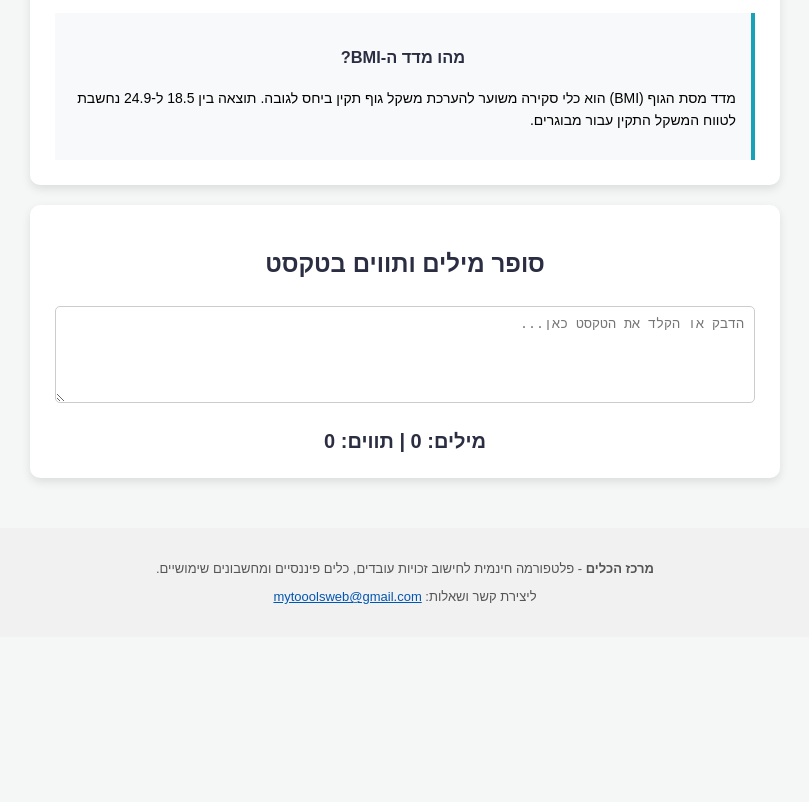
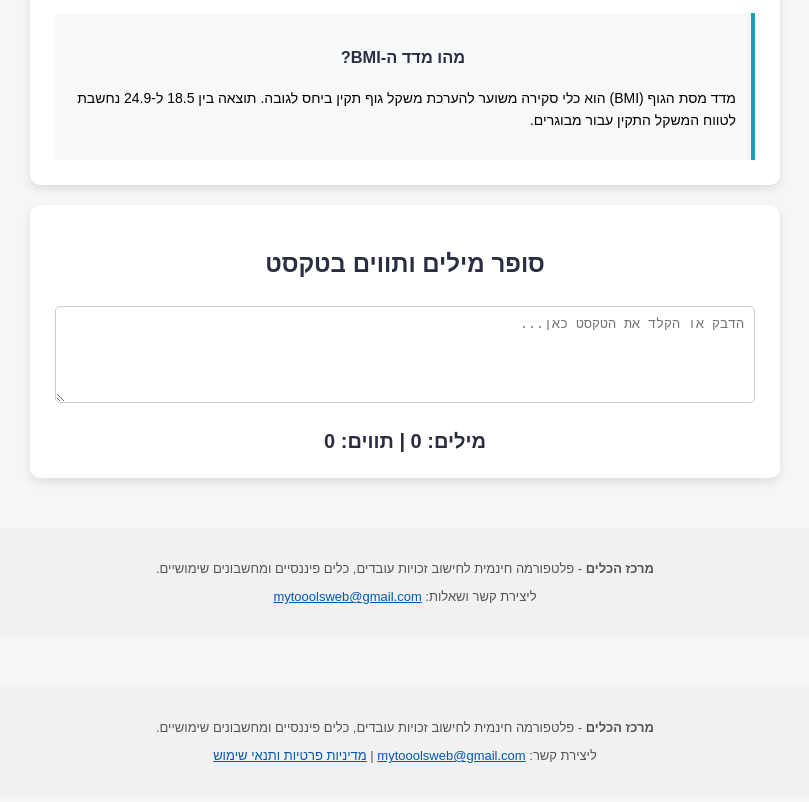
Before and after one commit to my-toools/my-toools.github.io, a plain HTML site: page utility.html in a window 1280 px wide. Shown: the part 832-1634 px from the top of the page, without its empty margins (235-1044 px from the left). Before the commit the page ends 1489 px from the top, so only its background shows below. Drawn offline with Linux system fonts and the light colour scheme.

Commit message:
Update utility.html

```diff
--- a/utility.html
+++ b/utility.html
@@ -107,5 +107,9 @@
     <p><strong>מרכז הכלים</strong> - פלטפורמה חינמית לחישוב זכויות עובדים, כלים פיננסיים ומחשבונים שימושיים.</p>
     <p>ליצירת קשר ושאלות: <a href="mailto:mytooolsweb@gmail.com" style="color: #0056b3;">mytooolsweb@gmail.com</a></p>
 </footer>
+    <footer style="margin-top: 50px; padding: 20px; background: #f1f1f1; text-align: center; font-size: 13px; color: #555;">
+    <p><strong>מרכז הכלים</strong> - פלטפורמה חינמית לחישוב זכויות עובדים, כלים פיננסיים ומחשבונים שימושיים.</p>
+    <p>ליצירת קשר: <a href="mailto:mytooolsweb@gmail.com" style="color: #0056b3;">mytooolsweb@gmail.com</a> | <a href="privacy.html" style="color: #0056b3;">מדיניות פרטיות ותנאי שימוש</a></p>
+</footer>
 </body>
 </html>
```
